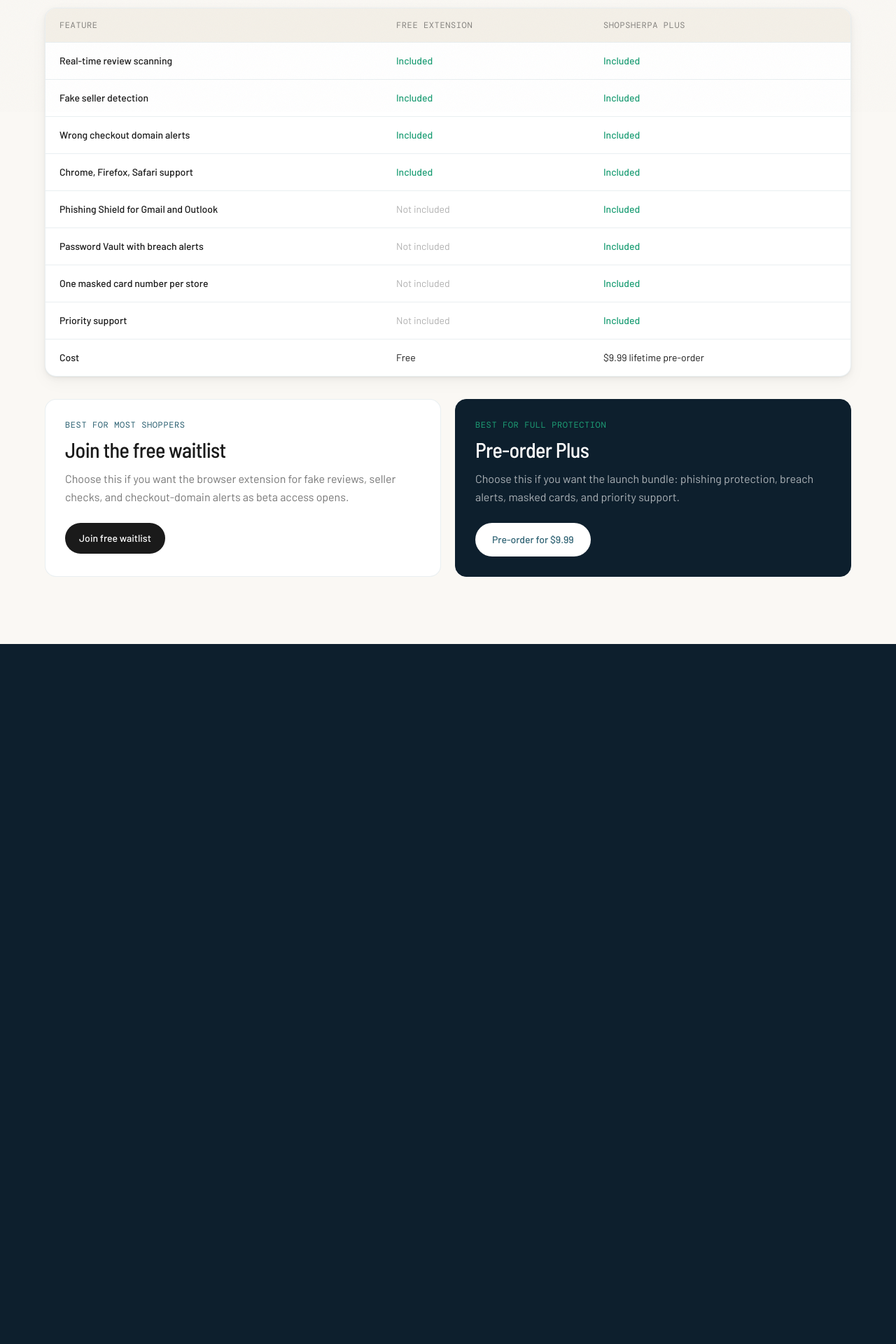
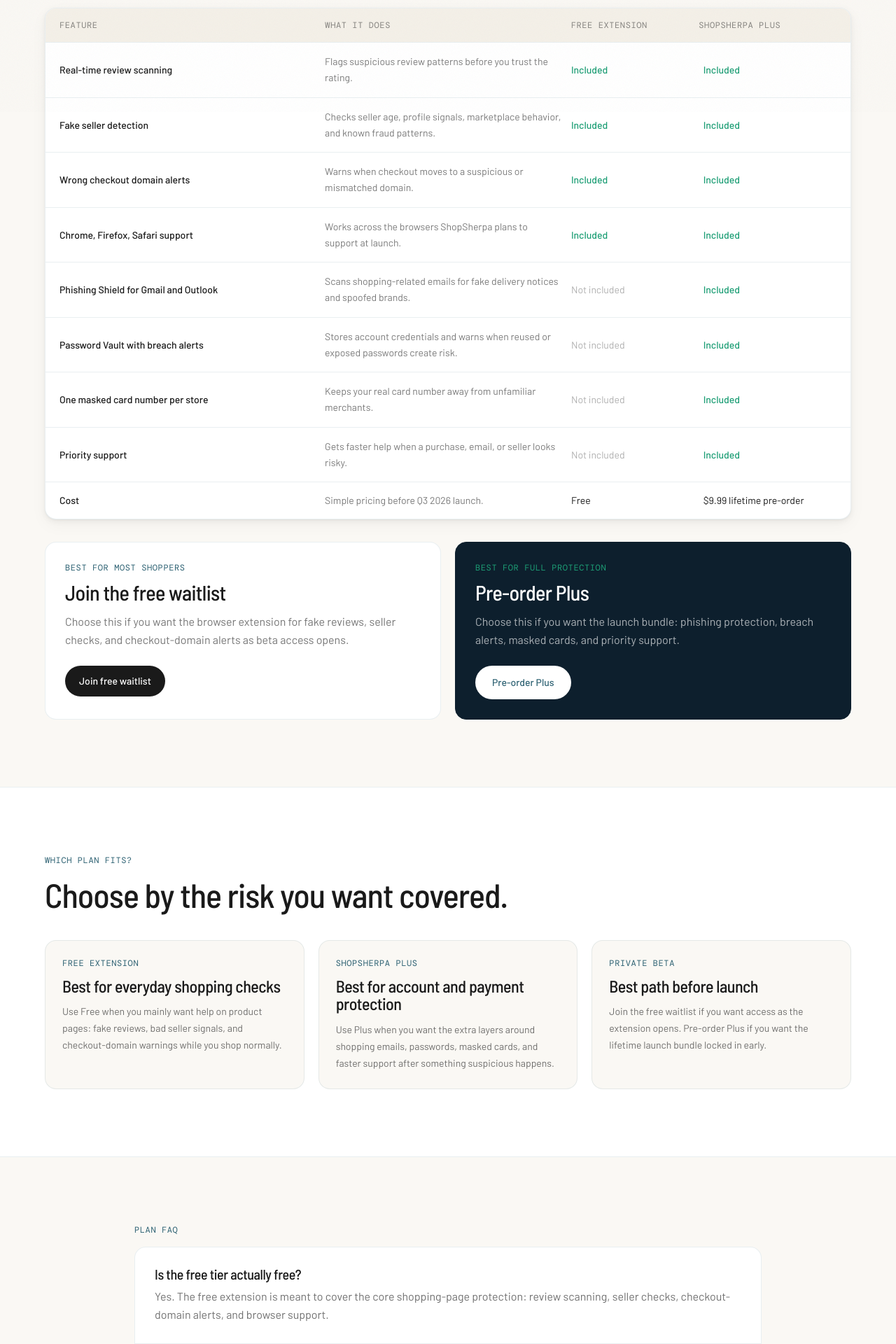
Before and after one commit to H0n3st1y/shopsherpa-landing, a Next.js app: page /compare in a window 1280 px wide. Shown: the part 640-2560 px from the top of the page at 70% size. Before the commit the page ends 1560 px from the top, so only its background shows below. Built offline with nearby package versions, Linux system fonts and the light colour scheme; no server answers.

Commit message:
Add files via upload

```diff
--- a/app/compare/page.tsx
+++ b/app/compare/page.tsx
@@ -4,26 +4,64 @@
 import { PreorderButton } from "@/components/PreorderButton";
 
 export const metadata: Metadata = {
-  title: "Compare Free vs Plus | ShopSherpa",
+  title: {
+    absolute: "Compare Free vs Plus | ShopSherpa",
+  },
   description:
     "Compare the ShopSherpa free browser extension with ShopSherpa Plus, including phishing protection, password alerts, masked cards, pricing, and launch timing.",
 };
 
 const FEATURES = [
-  ["Real-time review scanning", true, true],
-  ["Fake seller detection", true, true],
-  ["Wrong checkout domain alerts", true, true],
-  ["Chrome, Firefox, Safari support", true, true],
-  ["Phishing Shield for Gmail and Outlook", false, true],
-  ["Password Vault with breach alerts", false, true],
-  ["One masked card number per store", false, true],
-  ["Priority support", false, true],
+  ["Real-time review scanning", "Flags suspicious review patterns before you trust the rating.", true, true],
+  ["Fake seller detection", "Checks seller age, profile signals, marketplace behavior, and known fraud patterns.", true, true],
+  ["Wrong checkout domain alerts", "Warns when checkout moves to a suspicious or mismatched domain.", true, true],
+  ["Chrome, Firefox, Safari support", "Works across the browsers ShopSherpa plans to support at launch.", true, true],
+  ["Phishing Shield for Gmail and Outlook", "Scans shopping-related emails for fake delivery notices and spoofed brands.", false, true],
+  ["Password Vault with breach alerts", "Stores account credentials and warns when reused or exposed passwords create risk.", false, true],
+  ["One masked card number per store", "Keeps your real card number away from unfamiliar merchants.", false, true],
+  ["Priority support", "Gets faster help when a purchase, email, or seller looks risky.", false, true],
+] as const;
+
+const USE_CASES = [
+  {
+    tier: "Free extension",
+    title: "Best for everyday shopping checks",
+    copy:
+      "Use Free when you mainly want help on product pages: fake reviews, bad seller signals, and checkout-domain warnings while you shop normally.",
+  },
+  {
+    tier: "ShopSherpa Plus",
+    title: "Best for account and payment protection",
+    copy:
+      "Use Plus when you want the extra layers around shopping emails, passwords, masked cards, and faster support after something suspicious happens.",
+  },
+  {
+    tier: "Private beta",
+    title: "Best path before launch",
+    copy:
+      "Join the free waitlist if you want access as the extension opens. Pre-order Plus if you want the lifetime launch bundle locked in early.",
+  },
+];
+
+const FAQS = [
+  [
+    "Is the free tier actually free?",
+    "Yes. The free extension is meant to cover the core shopping-page protection: review scanning, seller checks, checkout-domain alerts, and browser support.",
+  ],
+  [
+    "Why does Plus cost money?",
+    "Plus adds higher-cost protection layers like email scanning, breach alerts, masked cards, and priority support. The lifetime pre-order is $9.99 before the monthly launch price.",
+  ],
+  [
+    "Can I start free and upgrade later?",
+    "Yes. The cleanest path is to join the free waitlist first, then pre-order Plus if the email, password, and card protection matters to you.",
+  ],
 ] as const;
 
 export default function ComparePage() {
   return (
     <main className="min-h-screen bg-[#FAF8F4] text-[#1a1a1a] antialiased">
-      <SiteHeader active="home" cta="preorder" />
+      <SiteHeader active="compare" cta="preorder" />
 
       <section className="px-6 md:px-8 pt-20 pb-16 border-b border-[#2e6273]/10">
         <div className="max-w-6xl mx-auto">
@@ -40,20 +78,23 @@
       <section className="px-6 md:px-8 py-16 md:py-24">
         <div className="max-w-6xl mx-auto">
           <div className="overflow-hidden rounded-2xl border border-[#2e6273]/10 bg-white shadow-[var(--shadow-soft)]">
-            <div className="grid grid-cols-[1.3fr_0.8fr_0.9fr] bg-[#F4F0E8] px-5 py-4 text-xs uppercase tracking-wider text-[#1a1a1a]/50 font-mono">
+            <div className="grid grid-cols-[1.35fr_1.25fr_0.65fr_0.7fr] bg-[#F4F0E8] px-5 py-4 text-xs uppercase tracking-wider text-[#1a1a1a]/50 font-mono max-md:hidden">
               <span>Feature</span>
+              <span>What it does</span>
               <span>Free extension</span>
               <span>ShopSherpa Plus</span>
             </div>
-            {FEATURES.map(([feature, free, plus]) => (
-              <div key={feature} className="grid grid-cols-[1.3fr_0.8fr_0.9fr] items-center border-t border-[#2e6273]/10 px-5 py-4 text-sm">
-                <span className="font-medium">{feature}</span>
-                <PlanMark included={free} />
-                <PlanMark included={plus} />
+            {FEATURES.map(([feature, detail, free, plus]) => (
+              <div key={feature} className="grid gap-3 md:grid-cols-[1.35fr_1.25fr_0.65fr_0.7fr] md:items-center border-t border-[#2e6273]/10 px-5 py-4 text-sm">
+                <span className="font-medium text-[#1a1a1a]">{feature}</span>
+                <span className="text-[#1a1a1a]/58 leading-relaxed">{detail}</span>
+                <PlanMark label="Free" included={free} />
+                <PlanMark label="Plus" included={plus} />
               </div>
             ))}
-            <div className="grid grid-cols-[1.3fr_0.8fr_0.9fr] items-center border-t border-[#2e6273]/10 px-5 py-4 text-sm">
+            <div className="grid gap-3 md:grid-cols-[1.35fr_1.25fr_0.65fr_0.7fr] md:items-center border-t border-[#2e6273]/10 px-5 py-4 text-sm">
               <span className="font-medium">Cost</span>
+              <span className="text-[#1a1a1a]/58">Simple pricing before Q3 2026 launch.</span>
               <span>Free</span>
               <span>$9.99 lifetime pre-order</span>
             </div>
@@ -84,13 +125,46 @@
           </div>
         </div>
       </section>
+
+      <section className="bg-white border-y border-[#2e6273]/10 px-6 md:px-8 py-16 md:py-24">
+        <div className="max-w-6xl mx-auto">
+          <p className="text-xs uppercase tracking-wider text-[#2e6273] mb-4 font-mono">Which plan fits?</p>
+          <h2 className="text-4xl md:text-5xl font-medium tracking-tighter leading-[1] mb-10 max-w-2xl">
+            Choose by the risk you want covered.
+          </h2>
+          <div className="grid md:grid-cols-3 gap-5">
+            {USE_CASES.map((item) => (
+              <div key={item.title} className="rounded-2xl border border-[#2e6273]/10 bg-[#FAF8F4] p-6">
+                <p className="text-xs uppercase tracking-wider text-[#2e6273] mb-3 font-mono">{item.tier}</p>
+                <h3 className="text-2xl font-medium tracking-tight mb-3">{item.title}</h3>
+                <p className="text-sm leading-6 text-[#1a1a1a]/62">{item.copy}</p>
+              </div>
+            ))}
+          </div>
+        </div>
+      </section>
+
+      <section className="px-6 md:px-8 py-16 md:py-24">
+        <div className="max-w-4xl mx-auto">
+          <p className="text-xs uppercase tracking-wider text-[#2e6273] mb-4 font-mono">Plan FAQ</p>
+          <div className="divide-y divide-[#2e6273]/10 rounded-2xl border border-[#2e6273]/10 bg-white">
+            {FAQS.map(([question, answer]) => (
+              <div key={question} className="p-6 md:p-7">
+                <h2 className="text-xl font-medium tracking-tight mb-2">{question}</h2>
+                <p className="text-[#1a1a1a]/62 leading-relaxed">{answer}</p>
+              </div>
+            ))}
+          </div>
+        </div>
+      </section>
     </main>
   );
 }
 
-function PlanMark({ included }: { included: boolean }) {
+function PlanMark({ label, included }: { label: string; included: boolean }) {
   return (
     <span className={included ? "text-[#1d9e75] font-medium" : "text-[#1a1a1a]/35"}>
+      <span className="md:hidden text-[#1a1a1a]/45">{label}: </span>
       {included ? "Included" : "Not included"}
     </span>
   );
--- /dev/null
+++ b/app/how-it-works/page.tsx
@@ -0,0 +1,5 @@
+import { redirect } from "next/navigation";
+
+export default function HowItWorksRedirectPage() {
+  redirect("/#how-it-works");
+}
--- a/app/layout.tsx
+++ b/app/layout.tsx
@@ -156,7 +156,7 @@
       },
       "founder": { "@id": `${siteUrl}/#founder` },
       "sameAs": [
-        "https://twitter.com/shopsherpa",
+        "https://x.com/shop_sherpa",
       ],
     },
 
--- a/app/page.tsx
+++ b/app/page.tsx
@@ -782,7 +782,7 @@
             <a href="/lab" className="hover:text-white transition">Lab</a>
             <a href="/team" className="hover:text-white transition">Team</a>
             <a href="/product" className="hover:text-white transition">MiniUAV</a>
-            <a href="https://twitter.com/shopsherpa" className="hover:text-white transition">Twitter</a>
+            <a href="https://x.com/shop_sherpa" className="hover:text-white transition">X</a>
           </div>
           <div className="text-xs text-white/40">2026 ShopSherpa, made by Anghelo in Nashua NH</div>
         </div>
--- /dev/null
+++ b/app/pricing/page.tsx
@@ -0,0 +1,5 @@
+import { redirect } from "next/navigation";
+
+export default function PricingRedirectPage() {
+  redirect("/#pricing");
+}
--- a/app/success/page.tsx
+++ b/app/success/page.tsx
@@ -1,3 +1,11 @@
+import type { Metadata } from "next";
+
+export const metadata: Metadata = {
+  title: "Plus Pre-Order Confirmed | ShopSherpa",
+  description:
+    "Your ShopSherpa Plus lifetime pre-order is confirmed. Beta access opens in 2026 with phishing protection, masked cards, and priority support.",
+};
+
 export default function SuccessPage() {
   return (
     <main className="min-h-screen flex items-center justify-center px-6">
--- a/app/team/page.tsx
+++ b/app/team/page.tsx
@@ -188,7 +188,7 @@
             <Link href="/lab" className="hover:text-white transition">Lab</Link>
             <Link href="/team" className="hover:text-white transition">Team</Link>
             <Link href="/product" className="hover:text-white transition">MiniUAV</Link>
-            <a href="https://twitter.com/shopsherpa" className="hover:text-white transition">Twitter</a>
+            <a href="https://x.com/shop_sherpa" className="hover:text-white transition">X</a>
           </div>
           <div className="text-xs text-white/40">2026 ShopSherpa, made by Anghelo in Nashua NH</div>
         </div>
--- a/components/PreorderButton.tsx
+++ b/components/PreorderButton.tsx
@@ -40,7 +40,7 @@
       disabled={loading}
       className={`rounded-full font-medium transition-[transform,background-color] duration-150 active:scale-[0.98] disabled:opacity-50 disabled:cursor-not-allowed whitespace-nowrap ${sizeClasses} ${colorClasses}`}
     >
-      {loading ? "Redirecting..." : "Pre-order for $9.99"}
+      {loading ? "Redirecting..." : "Pre-order Plus"}
     </button>
   );
 }
--- a/components/SiteHeader.tsx
+++ b/components/SiteHeader.tsx
@@ -4,7 +4,7 @@
 import { ThemeToggle } from "@/components/ui/curtain-theme-toggle";
 
 type HeaderVariant = "light" | "dark";
-type ActivePage = "home" | "lab" | "team" | "blog" | "product";
+type ActivePage = "home" | "compare" | "lab" | "team" | "blog" | "product";
 
 export function SiteHeader({
   active = "home",
@@ -32,7 +32,7 @@
           <NavLink href="/#how-it-works" active={active === "home"} className={`${active === "home" ? activeText : hoverText}`}>
             How it works
           </NavLink>
-          <NavLink href="/compare" className={hoverText}>
+          <NavLink href="/compare" active={active === "compare"} className={`${active === "compare" ? activeText : hoverText}`}>
             Compare
           </NavLink>
           <NavLink href="/#pricing" className={hoverText}>
@@ -111,7 +111,7 @@
         href="/#cta"
         className={`px-4 py-2 rounded-full text-sm font-medium transition active:scale-[0.98] ${dark ? "bg-white text-[#0d1f2d] hover:bg-[#F4F0E8]" : "bg-[#1a1a1a] text-white hover:bg-[#2e6273]"}`}
       >
-        Join waitlist
+        Join free waitlist
       </Link>
     );
   }
```
Also changed, not shown: app/not-found.tsx (+8 -0 lines).
